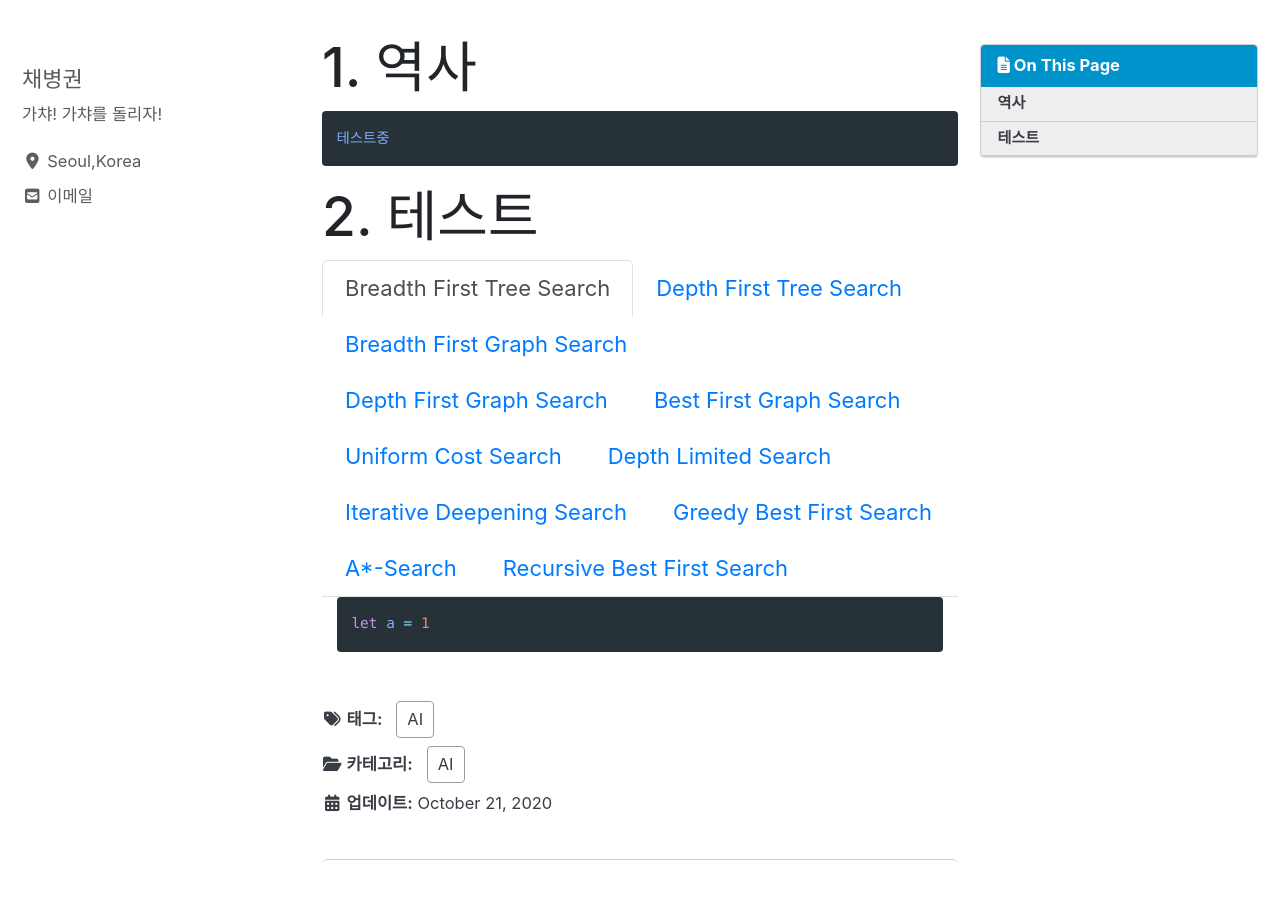
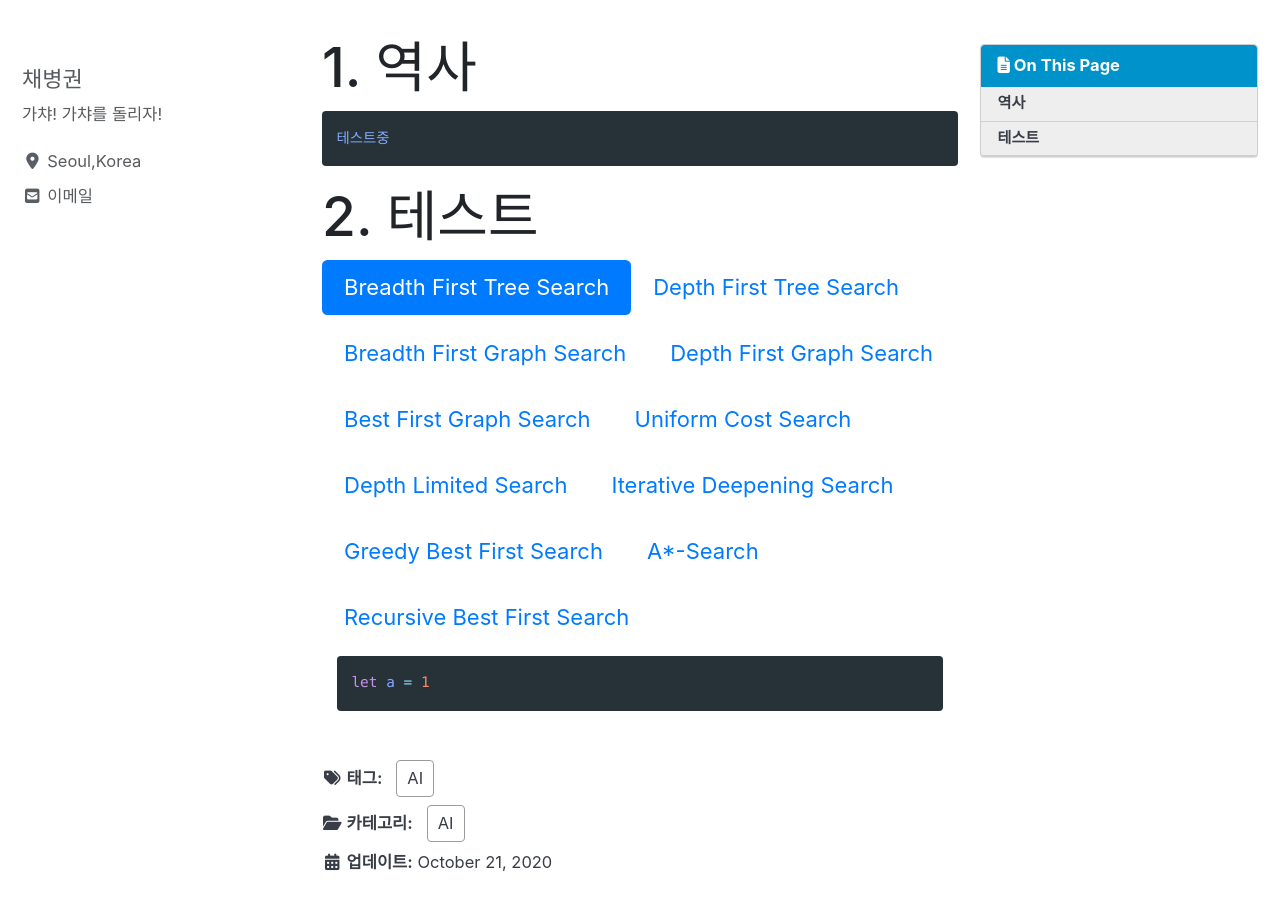
Before and after one commit to ByeongGwonChae/mynotebook, a Jekyll site: the page built from _posts/2020-10-21-인공지능-01_소개.md, in a window 1280 px wide and 900 px high, scrolled down 347 px. Built offline with Jekyll 4.4.1, drawn with Linux system fonts in a browser that asks for light colours; cached includes are drawn as plain includes; nearby versions of some CDN libraries.

Commit message:
Update 2020-10-21-인공지능-01_소개.md

```diff
--- a/_posts/2020-10-21-인공지능-01_소개.md
+++ b/_posts/2020-10-21-인공지능-01_소개.md
@@ -33,7 +33,7 @@ toc_sticky: true
 
 <div id="allalgorithm">
 	<!-- Nav tabs -->
-	<ul class="nav nav-tabs">
+	<ul class="nav nav-pills">
 		<li class="nav-item">
 			<a class="nav-link active" data-toggle="tab" href="#breadth_first_tree_search">Breadth First Tree Search</a>
 		</li>
```
